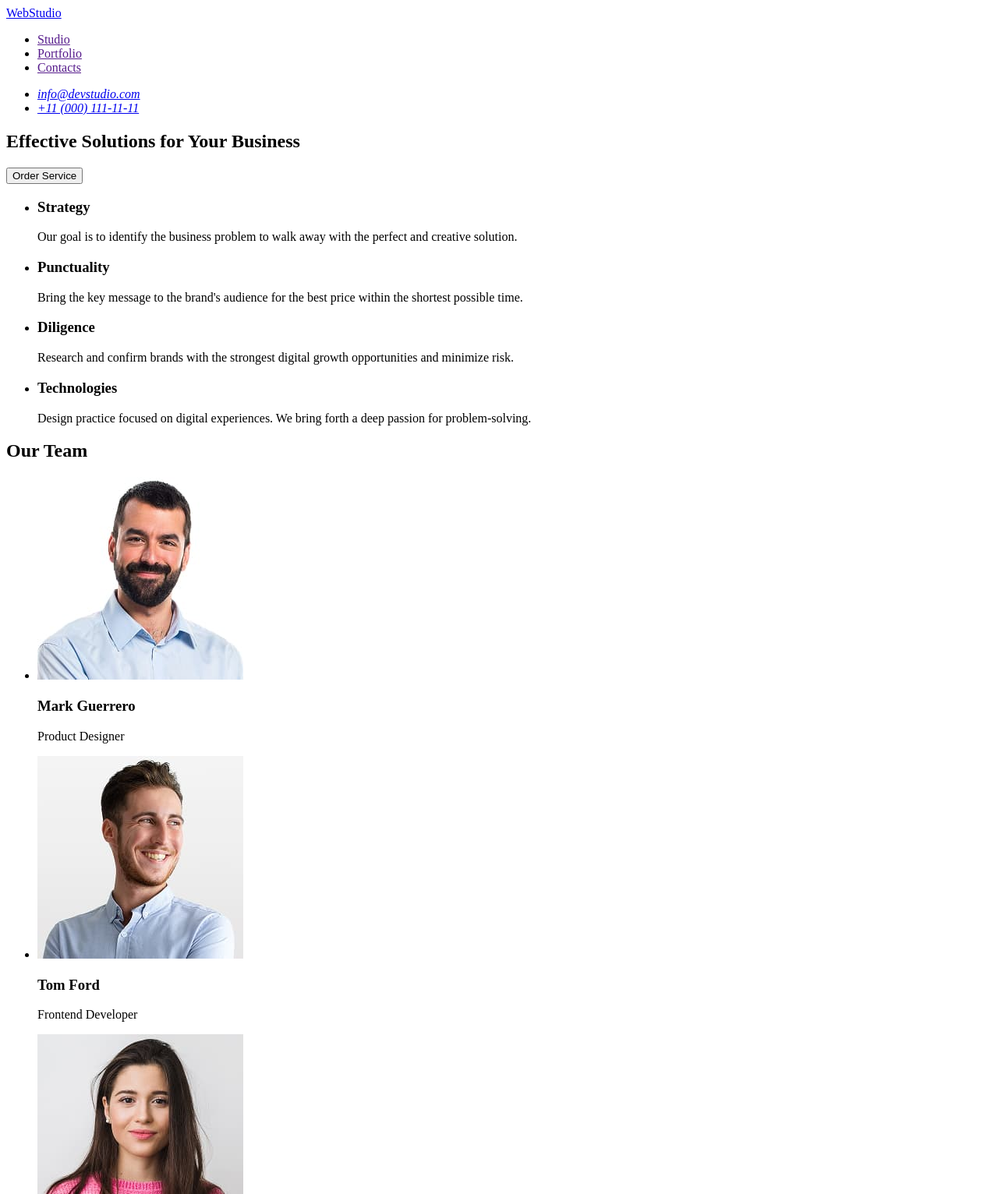
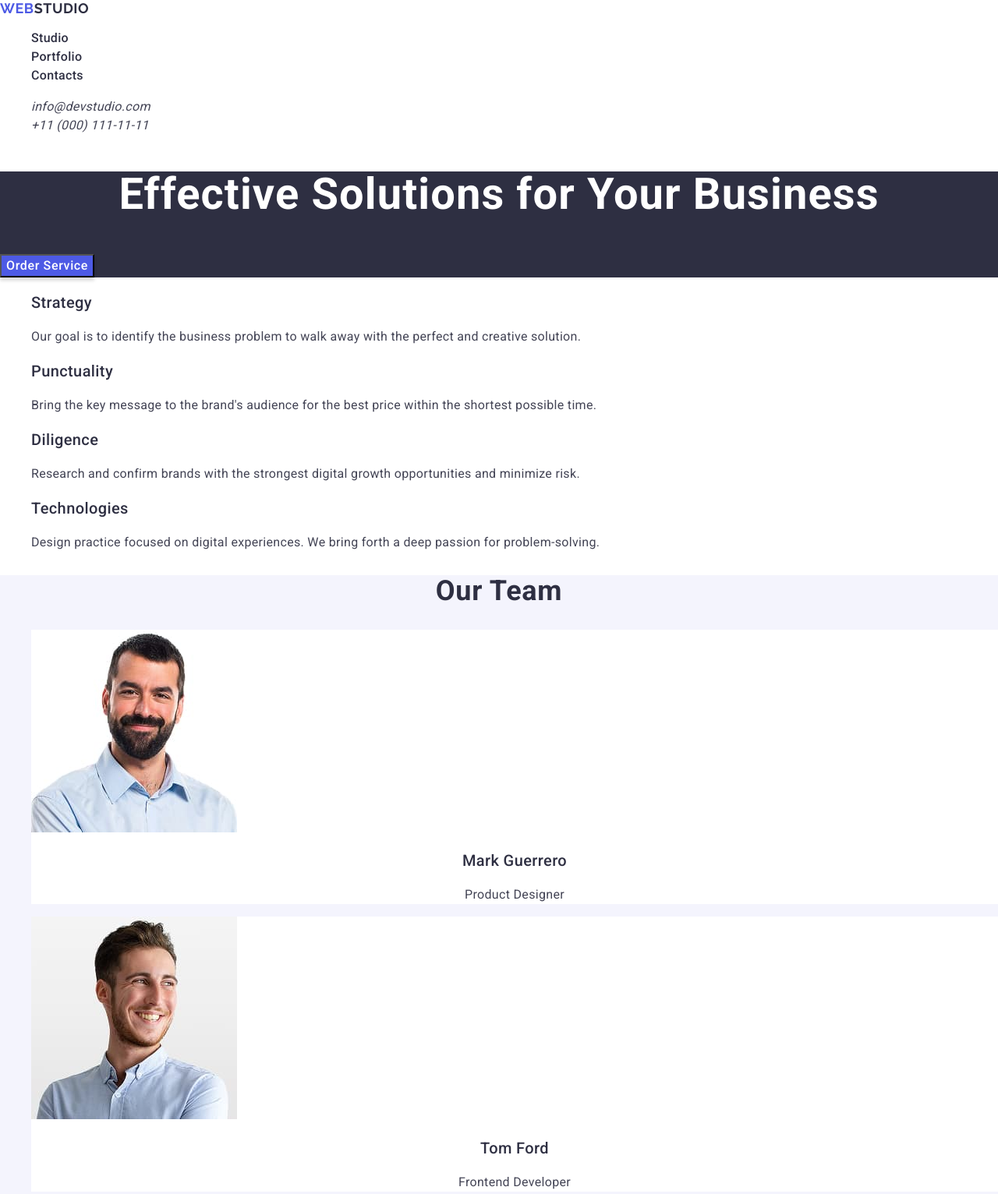
Before and after one commit to MishaSte/goit-markup-hw-02, a plain HTML site: page index.html in a window 1280 px wide. Shown: the top 1532 px of the page at 78% size. Drawn offline with nearby package versions, Linux system fonts and the light colour scheme.

Commit message:
add section portfolio and styles

```diff
--- /dev/null
+++ b/css/styles.css
@@ -0,0 +1,183 @@
+body {
+    font-family: "Roboto", sans-serif;
+    color: #434455;
+}
+
+ul {
+    list-style: none;
+}
+a {
+    text-decoration: none;
+}
+/*          HEADER          */
+.header-logo {
+    font-family: "raleway", sans-serif;
+    font-weight: 700;
+        font-size: 18px;
+        line-height: 1.17;
+        letter-spacing: 0.03em;
+        text-transform: uppercase;
+        color: #2E2F42;
+}
+
+.logo-color {
+    color: #4D5AE5;
+}
+
+.header-menu-link {
+    font-weight: 500;
+        font-size: 16px;
+        line-height: 1.5;
+        letter-spacing: 0.02em;
+        color: #2E2F42;
+
+}
+.header-menu-link:hover{
+    color: #404BBF;
+}
+.header-menu-link:focus{
+    color: #404BBF;
+}
+
+.contacts-link {
+    font-weight: 400;
+        font-size: 16px;
+        line-height: 1.5;
+        letter-spacing: 0.02em;
+        color: #434455;
+}
+.contacts-link:hover{
+    color: #404BBF;
+}
+.contacts-link:focus{
+    color: #404BBF;
+}
+
+/*          HERO          */
+.hero{
+    background-color: #2E2F42;
+}
+
+.hero-title {
+font-weight: 700;
+font-size: 56px;
+line-height: 1.07;
+letter-spacing: 0.02em;
+text-align: center;
+color: #FFFFFF;
+}
+
+.hero-btn{
+    font-family: inherit;
+    font-weight: 500;
+    font-size: 16px;
+    line-height: 1.5;
+    letter-spacing: 0.04em;
+    color: #FFFFFF;
+    box-shadow: 0 4px 4px 0 rgba(0, 0, 0, 0.15);
+    background: #4D5AE5;
+    cursor: pointer;
+}
+.hero-btn:hover{
+    background: #404BBF;
+}
+.hero-btn:focus{
+    background: #404BBF;
+}
+/*          ABOUT             */
+.about-item-title{
+    font-weight: 500;
+        font-size: 20px;
+        line-height: 1.2;
+        letter-spacing: 0.02em;
+        color: #2E2F42;
+}
+.about-item-text{
+font-weight: 400;
+    font-size: 16px;
+    line-height: 1.5;
+    letter-spacing: 0.02em;
+    color: #434455;
+}
+
+/*          TEAM          */
+.team{
+    background-color: #F4F4FD;
+}
+
+.team-title{
+    font-weight: 700;
+        font-size: 36px;
+
+        line-height: 1.11111;
+        letter-spacing: 0.02em;
+        text-align: center;
+        color: #2E2F42;
+}
+
+.team-item {
+    background-color: #FFFFFF;
+}
+.team-item-title{
+    font-weight: 500;
+        font-size: 20px;
+        line-height: 1.2;
+        letter-spacing: 0.02em;
+        text-align: center;
+        color: #2E2F42;
+}
+
+.team-item-text{
+    font-weight: 400;
+        font-size: 16px;
+        line-height: 1.5;
+        letter-spacing: 0.02em;
+        text-align: center;
+        color: #434455;
+}
+
+/*          PORTFOLIO          */
+.portfolio-title{
+    font-weight: 700;
+        font-size: 36px;
+        line-height: 1.11;
+        letter-spacing: 0.02em;
+        text-align: center;
+        color: #2E2F42;
+}
+
+.portfolio-item-title{
+    font-weight: 500;
+        font-size: 20px;
+        line-height: 1.2;
+        letter-spacing: 0.02em;
+        color: #2E2F42;
+}
+
+.portfolio-item-text{
+    font-weight: 400;
+        font-size: 16px;
+        line-height: 1.5;
+        letter-spacing: 0.02em;
+        color: #434455;
+}
+/*          FOOTER          */
+.footer{
+    background-color: #2E2F42;
+}
+.footer-logo {
+    font-family: "raleway", sans-serif;
+    font-weight: 700;
+        font-size: 18px;
+        line-height: 1.17;
+        letter-spacing: 0.03em;
+        text-transform: uppercase;
+        color: #F4F4FD;
+}
+.footer-text{
+    font-weight: 400;
+        font-size: 16px;
+        line-height: 1.5;
+        letter-spacing: 0.02em;
+        color: #F4F4FD;
+}
--- a/index.html
+++ b/index.html
@@ -4,87 +4,143 @@
 <head>
     <meta charset="UTF-8">
     <meta name="viewport" content="width=device-width, initial-scale=1.0">
+    <link rel="stylesheet" href="https://cdnjs.cloudflare.com/ajax/libs/modern-normalize/3.0.1/modern-normalize.min.css"
+        integrity="sha512-q6WgHqiHlKyOqslT/lgBgodhd03Wp4BEqKeW6nNtlOY4quzyG3VoQKFrieaCeSnuVseNKRGpGeDU3qPmabCANg=="
+        crossorigin="anonymous" referrerpolicy="no-referrer" />
+
+    <link rel="preconnect" href="https://fonts.googleapis.com">
+    <link rel="preconnect" href="https://fonts.gstatic.com" crossorigin>
+    <link href="https://fonts.googleapis.com/css2?family=Raleway:wght@700&family=Roboto:wght@400;500;700&display=swap"
+        rel="stylesheet">
+
+    <link rel="stylesheet" href="./css/styles.css">
+
     <title>WebStudio</title>
 </head>
 
 <body>
     <header>
 
-        <nav>
-            <a href="./index.html">WebStudio</a>
-            <ul>
-                <li><a href="">Studio</a></li>
-                <li><a href="">Portfolio</a></li>
-                <li><a href="">Contacts</a></li>
+        <nav class="navigation">
+            <a class="header-logo" href="./index.html"><span class="logo-color">Web</span>Studio</a>
+            <ul class="header-menu-list">
+                <li class="header-menu-item"><a class="header-menu-link" href="">Studio</a></li>
+                <li class="header-menu-item"><a class="header-menu-link" href="">Portfolio</a></li>
+                <li class="header-menu-item"><a class="header-menu-link" href="">Contacts</a></li>
             </ul>
         </nav>
-        <address>
-            <ul>
-                <li><a href="mailto:info@devstudio.com">info@devstudio.com</a></li>
-                <li><a href="tel:+110001111111">+11 (000) 111-11-11</a></li>
+        <address class="contacts">
+            <ul class="contacts-list">
+                <li class="contacts-item"><a class="contacts-link"
+                        href="mailto:info@devstudio.com">info@devstudio.com</a></li>
+                <li class="contacts-item"><a class="contacts-link" href="tel:+110001111111">+11 (000) 111-11-11</a></li>
             </ul>
         </address>
     </header>
 
     <main>
-        <section>
-            <h1>Effective Solutions
+        <section class="hero">
+            <h1 class="hero-title">Effective Solutions
                 for Your Business</h1>
-            <button type="button">Order Service</button>
+            <button class="hero-btn" type="button">Order Service</button>
         </section>
 
-        <section>
-            <h2 hidden>g</h2>
-            <ul>
-                <li>
-                    <h3>Strategy</h3>
-                    <p>Our goal is to identify the business
+        <section class="about">
+            <h2 class="about-title" hidden>g</h2>
+            <ul class="about-list">
+                <li class="about-item">
+                    <h3 class="about-item-title">Strategy</h3>
+                    <p class="about-item-text">Our goal is to identify the business
                         problem to walk away with the perfect and creative solution.</p>
                 </li>
-                <li>
-                    <h3>Punctuality</h3>
-                    <p>Bring the key message to the brand's audience for the best price within the shortest possible
+                <li class="about-item">
+                    <h3 class="about-item-title">Punctuality</h3>
+                    <p class="about-item-text">Bring the key message to the brand's audience for the best price within
+                        the shortest possible
                         time.</p>
                 </li>
-                <li>
-                    <h3>Diligence</h3>
-                    <p>Research and confirm brands with the strongest digital growth opportunities and minimize risk.
+                <li class="about-item">
+                    <h3 class="about-item-title">Diligence</h3>
+                    <p class="about-item-text">Research and confirm brands with the strongest digital growth
+                        opportunities and minimize risk.
                     </p>
                 </li>
-                <li>
-                    <h3>Technologies</h3>
-                    <p>Design practice focused on digital experiences. We bring forth a deep passion for
+                <li class="about-item">
+                    <h3 class="about-item-title">Technologies</h3>
+                    <p class="about-item-text">Design practice focused on digital experiences. We bring forth a deep
+                        passion for
                         problem-solving.</p>
                 </li>
             </ul>
         </section>
 
-        <section>
-            <h2>Our Team</h2>
-            <ul>
-                <li><img width="264" height="260" src="./images/mark.jpg" alt="mark">
-                    <h3>Mark Guerrero</h3>
-                    <p>Product Designer</p>
+        <section class="team">
+            <h2 class="team-title">Our Team</h2>
+            <ul class="team-list">
+                <li class="team-item"><img class="team-item-img" width="264" height="260" src="./images/mark.jpg"
+                        alt="mark">
+                    <h3 class="team-item-title">Mark Guerrero</h3>
+                    <p class="team-item-text">Product Designer</p>
                 </li>
-                <li><img width="264" height="260" src="./images/tom.jpg" alt="tom">
-                    <h3>Tom Ford</h3>
-                    <p>Frontend Developer</p>
+                <li class="team-item"><img class="team-item-img" width="264" height="260" src="./images/tom.jpg"
+                        alt="tom">
+                    <h3 class="team-item-title">Tom Ford</h3>
+                    <p class="team-item-text">Frontend Developer</p>
                 </li>
-                <li><img width="264" height="260" src="./images/camila.jpg" alt="camila">
-                    <h3>Camila Garcia</h3>
-                    <p>Marketing</p>
+                <li class="team-item"><img class="team-item-img" width="264" height="260" src="./images/camila.jpg"
+                        alt="camila">
+                    <h3 class="team-item-title">Camila Garcia</h3>
+                    <p class="team-item-text">Marketing</p>
                 </li>
-                <li><img width="264" height="260" src="./images/daniel.jpg" alt="daniel">
-                    <h3>Daniel Wilson</h3>
-                    <p>UI Designer</p>
+                <li class="team-item"><img class="team-item-img" width="264" height="260" src="./images/daniel.jpg"
+                        alt="daniel">
+                    <h3 class="team-item-title">Daniel Wilson</h3>
+                    <p class="team-item-text">UI Designer</p>
+                </li>
+            </ul>
+        </section>
+
+        <section class="portfolio">
+            <h2 class="portfolio-title">Our Portfolio</h2>
+            <ul class="portfolio-list">
+                <li class="portfolio-item">
+                    <img class="portfolio-image" src="./images/banking.jpg" alt="banking">
+                    <h3 class="portfolio-item-title">Banking App</h3>
+                    <p class="portfolio-item-text">App</p>
+                </li>
+                <li class="portfolio-item">
+                    <img class="portfolio-image" src="./images/payment.jpg" alt="Cashless Payment">
+                    <h3 class="portfolio-item-title">Cashless Payment</h3>
+                    <p class="portfolio-item-text">Marketing</p>
+                </li>
+                <li class="portfolio-item">
+                    <img class="portfolio-image" src="./images/meditation.jpg" alt="">
+                    <h3 class="portfolio-item-title">Meditation App</h3>
+                    <p class="portfolio-item-text">App</p>
+                </li>
+                <li class="portfolio-item">
+                    <img class="portfolio-image" src="./images/taxi.jpg" alt="">
+                    <h3 class="portfolio-item-title">Taxi Service</h3>
+                    <p class="portfolio-item-text">Marketing</p>
+                </li>
+                <li class="portfolio-item">
+                    <img class="portfolio-image" src="./images/screen.jpg" alt="">
+                    <h3 class="portfolio-item-title">Screen Illustrations</h3>
+                    <p class="portfolio-item-text">Design</p>
+                </li>
+                <li class="portfolio-item">
+                    <img class="portfolio-image" src="./images/courses.jpg" alt="">
+                    <h3 class="portfolio-item-title">Online Courses</h3>
+                    <p class="portfolio-item-text">Marketing</p>
                 </li>
             </ul>
         </section>
     </main>
 
-    <footer>
-        <a href="./index.html">WebStudio</a>
-        <p>Increase the flow of customers and sales for your business with digital marketing & growth solutions.</p>
+    <footer class="footer">
+        <a class="footer-logo" href="./index.html"><span class="logo-color">Web</span>Studio</a>
+        <p class="footer-text">Increase the flow of customers and sales for your business with digital marketing &
+            growth solutions.</p>
     </footer>
 </body>
 
```
Also changed, not shown: images/banking.jpg (added), images/courses.jpg (added), images/meditation.jpg (added), images/payment.jpg (added), images/screen.jpg (added), images/taxi.jpg (added).
